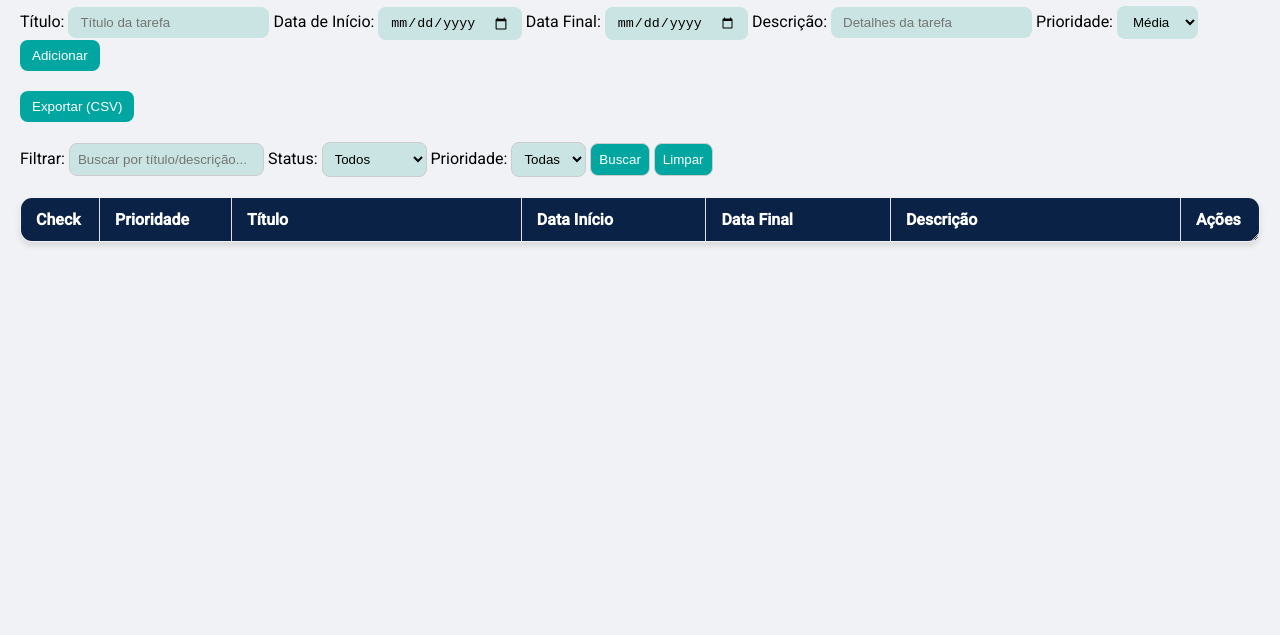
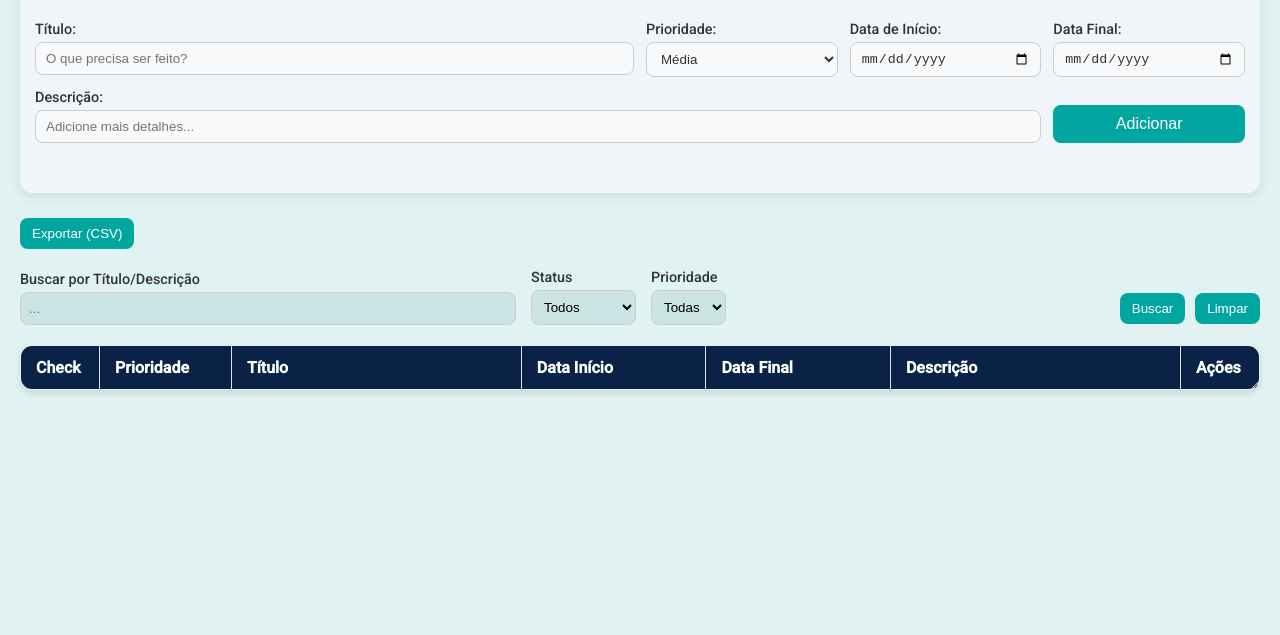
Before and after one commit to Fabio-ink/todo-list-app, a plain HTML site: page index.html in a window 1280 px wide. Shown: the part 75-710 px from the top of the page. Drawn offline with Linux system fonts and the light colour scheme.

Commit message:
Correções visuais e melhorias nos campos de busca/filtro e read.e

```diff
--- a/assets/css/style.css
+++ b/assets/css/style.css
@@ -5,7 +5,7 @@
 body {
   font-family: 'Roboto', Arial, sans-serif;
   margin: 20px;
-  background-color: #f0f2f5;
+  background-color: #e0f2f1; /* Azul claro */
 }
 
 h1 {
@@ -35,19 +35,48 @@ input, button, select {
   color: black;
 }
 
-.filter-container input {
-  flex-grow: 2; /* Faz o campo de texto ser maior */
+.filter-container {
+  display: flex;
+  gap: 15px;
+  align-items: flex-end; /* Alinha itens na parte inferior */
+  margin-bottom: 20px;
+  background-color: transparent;
+  padding: 0;
+  border: none;
+  box-shadow: none;
+}
+
+.filter-group {
+  display: flex;
+  flex-direction: column;
+  /* flex-grow removido para não esticar */
+}
+
+.filter-group:first-child {
+  width: 40%; /* Garante que o campo de busca seja maior */
+}
+
+.filter-group label {
+  margin-bottom: 4px;
+  font-size: 0.9em;
+  font-weight: 500;
+  color: #333;
+}
+
+.filter-container input,
+.filter-container select {
+  width: 100%;
+  box-sizing: border-box;
   padding: 8px;
   border-radius: 8px;
   border: 1px solid #ccc;
 }
 
-.filter-container select,
-.filter-container button {
-  flex-grow: 1; /* Faz os outros campos terem o mesmo tamanho */
-  padding: 8px;
-  border-radius: 8px;
-  border: 1px solid #ccc;
+.filter-buttons {
+  display: flex;
+  gap: 10px;
+  margin-left: auto; /* Empurra os botões para a direita */
+  padding-bottom: 1px; /* Ajuste fino de alinhamento */
 }
 
 /* ====================================
@@ -120,9 +149,9 @@ tbody tr:hover {
 }
 
 .detailsRow td {
-  padding: 12px;
-  font-size: 0.9em;
-  color: #333;
+  padding: 0 !important;
+  background-color: #e8f1f9;
+  box-shadow: inset 0 4px 8px -4px rgba(0,0,0,0.1);
 }
 
 .resizer {
@@ -225,3 +254,116 @@ tbody tr:hover {
   opacity: 0.7;
   transition: all 0.3s ease;
 }
+
+/* ====================================
+   8. Estilos do Novo Formulário
+   ==================================== */
+
+.form-container {
+  background-color: #f0f5fa; /* Cor de fundo alterada para branco azulado */
+  padding: 15px; /* Padding Reduzido */
+  border-radius: 12px;
+  box-shadow: 0 4px 12px rgba(0, 0, 0, 0.08);
+  margin-bottom: 25px;
+}
+
+#taskForm {
+  display: flex;
+  flex-direction: column;
+}
+
+.form-grid {
+  display: grid;
+  grid-template-columns: repeat(6, 1fr);
+  gap: 12px;
+  margin-bottom: 15px;
+}
+
+.form-group {
+  display: flex;
+  flex-direction: column;
+}
+
+.form-group.gc-1 { grid-column: span 1; }
+.form-group.gc-3 { grid-column: span 3; }
+.form-group.gc-5 { grid-column: span 5; }
+.form-group.gc-6 { grid-column: span 6; }
+
+.form-group label {
+  margin-bottom: 4px;
+  font-size: 0.9em;
+  font-weight: 500;
+  color: #333;
+}
+
+#taskForm input[type="text"],
+#taskForm input[type="date"],
+#taskForm select {
+  width: 100%;
+  padding: 8px 10px;
+  border: 1px solid #ccc;
+  border-radius: 8px;
+  background-color: #f8f9fa;
+  color: #333;
+  box-sizing: border-box;
+  transition: border-color 0.3s, box-shadow 0.3s;
+}
+
+#taskForm input:focus,
+#taskForm select:focus {
+  outline: none;
+  border-color: #00A69F;
+  box-shadow: 0 0 0 3px rgba(0, 166, 159, 0.2);
+}
+
+.button-group {
+  display: flex;
+  gap: 10px;
+  grid-column: span 6;
+  justify-content: flex-end;
+}
+
+#taskForm .btn-primary {
+  width: 100%;
+  padding: 10px;
+  font-size: 1em;
+  font-weight: 500;
+}
+
+/* ====================================
+   9. Estilos da Visualização de Detalhes (v2)
+   ==================================== */
+
+.detailsRow > td {
+  background: #f0f5fa;
+  padding: 20px 30px !important;
+  box-shadow: inset 0 5px 5px -5px rgba(0,0,0,0.1), inset 0 -5px 5px -5px rgba(0,0,0,0.1);
+}
+
+.details-wrapper dl {
+  display: grid;
+  grid-template-columns: repeat(3, 1fr);
+  gap: 20px 30px;
+  margin: 0;
+}
+
+.detail-pair dt {
+  font-size: 0.85em;
+  font-weight: 500;
+  color: #556270;
+  margin-bottom: 6px;
+  text-transform: uppercase;
+  letter-spacing: 0.5px;
+}
+
+.detail-pair dd {
+  font-size: 1em;
+  color: #0A2246;
+  margin-left: 0;
+  font-weight: 400;
+  line-height: 1.4;
+}
+
+.detail-pair.description-pair {
+  grid-column: 1 / -1;
+}
--- a/assets/js/script.js
+++ b/assets/js/script.js
@@ -3,6 +3,13 @@ console.log("Script iniciado.");
 const form = document.getElementById("taskForm");
 const tableBody = document.getElementById("taskTableBody");
 const taskRowTemplate = document.getElementById("taskRowTemplate");
+
+// --- FUNÇÕES AUXILIARES ---
+function formatDate(dateString) {
+  if (!dateString) return 'N/A';
+  const [year, month, day] = dateString.split('-');
+  return `${day}/${month}/${year}`;
+}
 
 // --- EVENT LISTENERS PRINCIPAIS ---
 
@@ -74,8 +81,8 @@ function renderTasks(tasks) {
     row.querySelector(".checkTask").checked = task.completed;
     row.querySelector(".priority .priority-indicator").className = `priority-indicator priority-${task.priority}`;
     row.querySelector(".title").textContent = task.title;
-    row.querySelector(".startDate").textContent = task.startDate;
-    row.querySelector(".endDate").textContent = task.endDate;
+    row.querySelector(".startDate").textContent = formatDate(task.startDate);
+    row.querySelector(".endDate").textContent = formatDate(task.endDate);
     row.querySelector(".description").textContent = task.description;
 
     if (task.completed) {
@@ -87,22 +94,27 @@ function renderTasks(tasks) {
 }
 
 function enterEditMode(row) {
+  const id = Number(row.dataset.id);
+  const tasks = getTasks();
+  const task = tasks.find(t => t.id === id);
+
+  if (!task) return;
+
   const titleCell = row.querySelector(".title");
   const startDateCell = row.querySelector(".startDate");
   const endDateCell = row.querySelector(".endDate");
   const descCell = row.querySelector(".description");
   const priorityCell = row.querySelector(".priority");
-  const currentPriority = priorityCell.querySelector("span").className.split('priority-')[2];
 
-  titleCell.innerHTML = `<input type="text" value="${titleCell.textContent}">`;
-  startDateCell.innerHTML = `<input type="date" value="${startDateCell.textContent}">`;
-  endDateCell.innerHTML = `<input type="date" value="${endDateCell.textContent}">`;
-  descCell.innerHTML = `<input type="text" value="${descCell.textContent}">`;
+  titleCell.innerHTML = `<input type="text" value="${task.title}">`;
+  startDateCell.innerHTML = `<input type="date" value="${task.startDate}">`;
+  endDateCell.innerHTML = `<input type="date" value="${task.endDate}">`;
+  descCell.innerHTML = `<input type="text" value="${task.description}">`;
   priorityCell.innerHTML = `
     <select class="edit-priority">
-      <option value="baixa" ${currentPriority === 'baixa' ? 'selected' : ''}>Baixa</option>
-      <option value="media" ${currentPriority === 'media' ? 'selected' : ''}>Média</option>
-      <option value="alta" ${currentPriority === 'alta' ? 'selected' : ''}>Alta</option>
+      <option value="baixa" ${task.priority === 'baixa' ? 'selected' : ''}>Baixa</option>
+      <option value="media" ${task.priority === 'media' ? 'selected' : ''}>Média</option>
+      <option value="alta" ${task.priority === 'alta' ? 'selected' : ''}>Alta</option>
     </select>
   `;
 
@@ -194,7 +206,31 @@ function toggleDetails(row) {
 
   const detailsRow = document.createElement("tr");
   detailsRow.classList.add("detailsRow");
-  detailsRow.innerHTML = `<td colspan="7" style="background-color:#f0f0f0; padding: 12px;"><strong>Título:</strong> ${task.title}<br><strong>Data Início:</strong> ${task.startDate}<br><strong>Data Final:</strong> ${task.endDate}<br><strong>Descrição:</strong> ${task.description}</td>`;
+
+  detailsRow.innerHTML = `
+    <td colspan="7">
+      <div class="details-wrapper">
+        <dl>
+          <div class="detail-pair">
+            <dt>Título</dt>
+            <dd>${task.title}</dd>
+          </div>
+          <div class="detail-pair">
+            <dt>Data de Início</dt>
+            <dd>${formatDate(task.startDate)}</dd>
+          </div>
+          <div class="detail-pair">
+            <dt>Data Final</dt>
+            <dd>${formatDate(task.endDate)}</dd>
+          </div>
+          <div class="detail-pair description-pair">
+            <dt>Descrição</dt>
+            <dd>${task.description || 'N/A'}</dd>
+          </div>
+        </dl>
+      </div>
+    </td>`;
+
   row.after(detailsRow);
 }
 
--- a/index.html
+++ b/index.html
@@ -7,56 +7,72 @@
     <link href="https://fonts.googleapis.com/css2?family=Roboto:wght@400;500&display=swap" rel="stylesheet">
   </head>
 <body>
-  <h1>BackLog Implantação</h1>
 
+  <div class="form-container">
+    <h3 style="text-align: center; color: #0A2246; margin-bottom: 20px;">Adicionar Nova Tarefa</h3>
     <form id="taskForm">
+      <div class="form-grid">
+        <div class="form-group gc-3">
           <label for="title">Título:</label>
-    <input type="text" id="title" placeholder="Título da tarefa" required>
-
-    <label for="startDate">Data de Início:</label>
-    <input type="date" id="startDate" required>
-
-    <label for="endDate">Data Final:</label>
-    <input type="date" id="endDate" required>
-
-    <label for="description">Descrição:</label>
-    <input type="text" id="description" placeholder="Detalhes da tarefa">
-
+          <input type="text" id="title" placeholder="O que precisa ser feito?" required>
+        </div>
+        <div class="form-group gc-1">
           <label for="priority">Prioridade:</label>
           <select id="priority" required>
             <option value="baixa">Baixa</option>
             <option value="media" selected>Média</option>
             <option value="alta">Alta</option>
           </select>
-
-    <button type="submit" class="btn">Adicionar</button>
+        </div>
+        <div class="form-group gc-1">
+          <label for="startDate">Data de Início:</label>
+          <input type="date" id="startDate" required>
+        </div>
+        <div class="form-group gc-1">
+          <label for="endDate">Data Final:</label>
+          <input type="date" id="endDate" required>
+        </div>
+        <div class="form-group gc-5">
+          <label for="description">Descrição:</label>
+          <input type="text" id="description" placeholder="Adicione mais detalhes...">
+        </div>
+        <div class="form-group gc-1 button-group">
+          <button type="submit" class="btn btn-primary">Adicionar</button>
+        </div>
+      </div>
     </form>
+  </div>
 
   <div class="export-buttons" style="margin-bottom: 20px;">
     <button id="exportCsvBtn" class="btn">Exportar (CSV)</button>
   </div>
 
-  <div class="filter-container" style="margin-bottom: 20px;">
-    <label for="filterInput">Filtrar:</label>
-    <input type="text" id="filterInput" placeholder="Buscar por título/descrição...">
-
-    <label for="filterStatus">Status:</label>
+  <div class="filter-container">
+    <div class="filter-group">
+      <label for="filterInput">Buscar por Título/Descrição</label>
+      <input type="text" id="filterInput" placeholder="...">
+    </div>
+    <div class="filter-group">
+      <label for="filterStatus">Status</label>
       <select id="filterStatus">
         <option value="all">Todos</option>
         <option value="pending">Pendentes</option>
         <option value="completed">Concluídas</option>
       </select>
-
-    <label for="filterPriority">Prioridade:</label>
+    </div>
+    <div class="filter-group">
+      <label for="filterPriority">Prioridade</label>
       <select id="filterPriority">
         <option value="all">Todas</option>
         <option value="baixa">Baixa</option>
         <option value="media">Média</option>
         <option value="alta">Alta</option>
       </select>
-
+    </div>
+    <div class="filter-buttons">
       <button id="searchBtn" class="btn">Buscar</button>
       <button id="clearBtn" class="btn">Limpar</button>
+    </div>
   </div>
 
   <table>
```
Also changed, not shown: 1 other file. Lines whose indentation alone changed are shown as unchanged.
